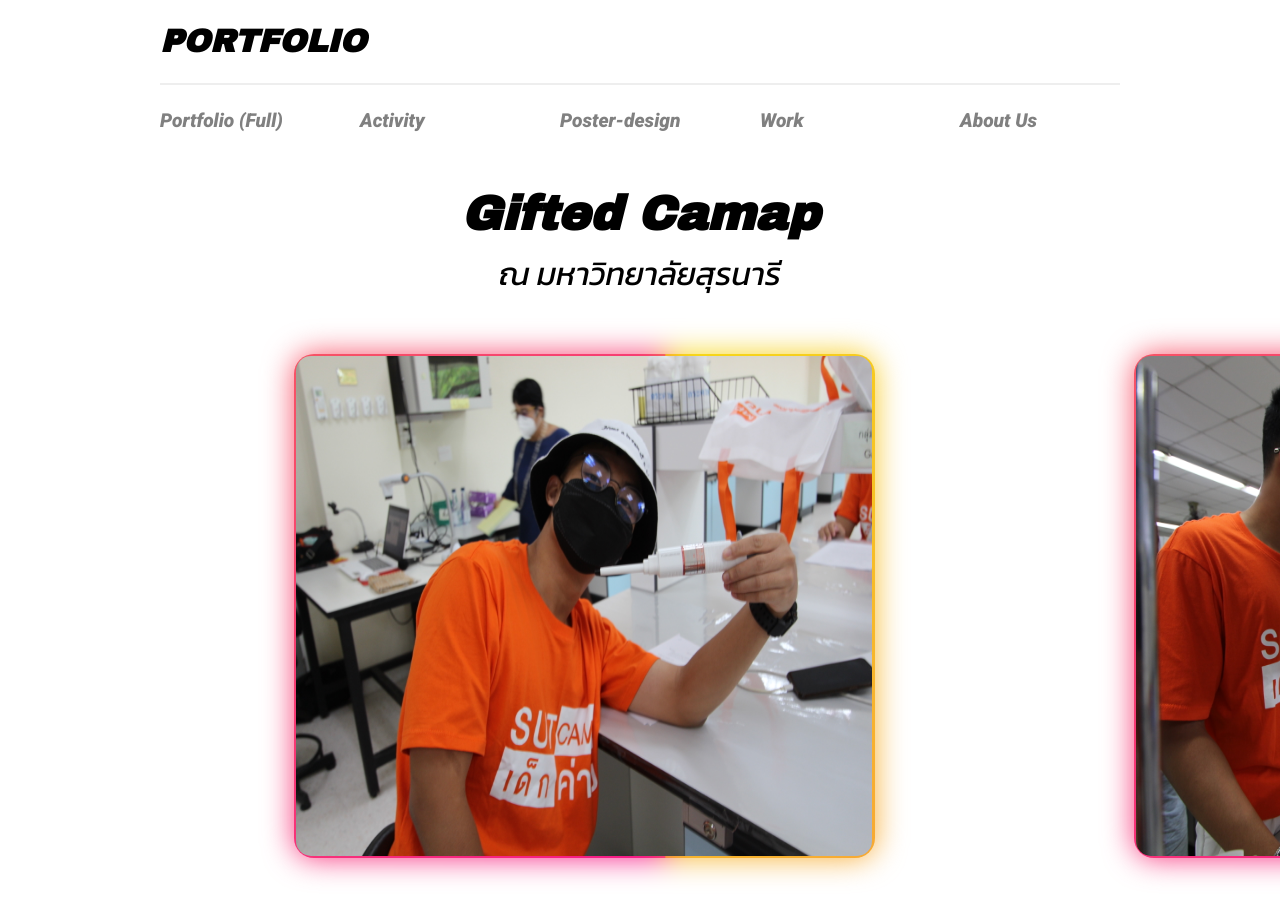
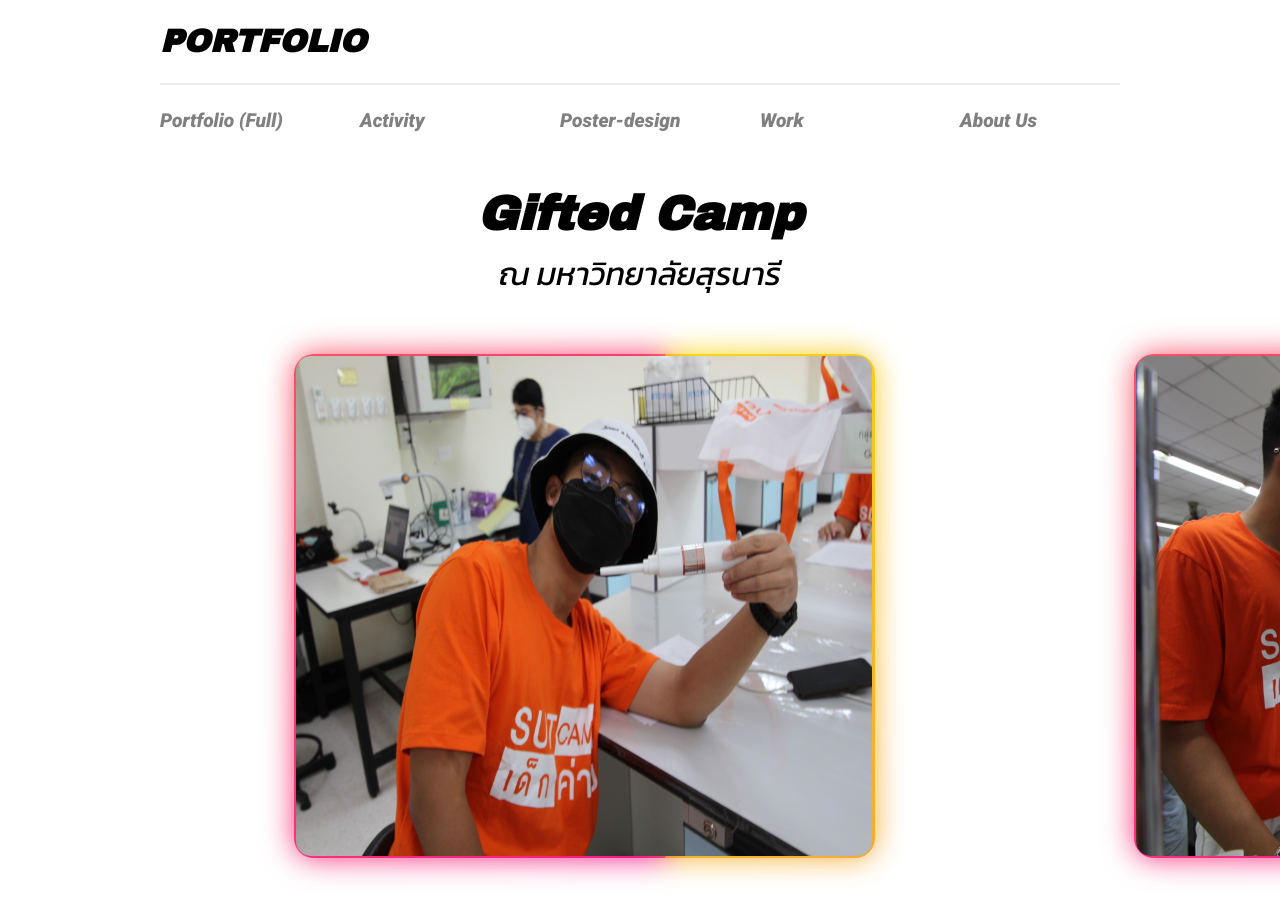
Before and after one commit to poorijak/wed-2, a plain HTML site: page web-port 2/portd-main/all-html/activity/activity-page4.html in a window 1280 px wide. Shown: the top 920 px of the page. Drawn offline with nearby package versions, Linux system fonts and the light colour scheme.

Commit message:
edit camp

```diff
--- a/web-port 2/portd-main/all-html/activity/activity-page4.html
+++ b/web-port 2/portd-main/all-html/activity/activity-page4.html
@@ -46,7 +46,7 @@
 
 
                 <div class="activity-page2-title">
-                    <i><H1>Gifted Camap</H1></i>
+                    <i><H1>Gifted Camp</H1></i>
                     <p>ณ มหาวิทยาลัยสุรนารี</p>
                 </div>
                 <div class="activity-page4-flex">
```
